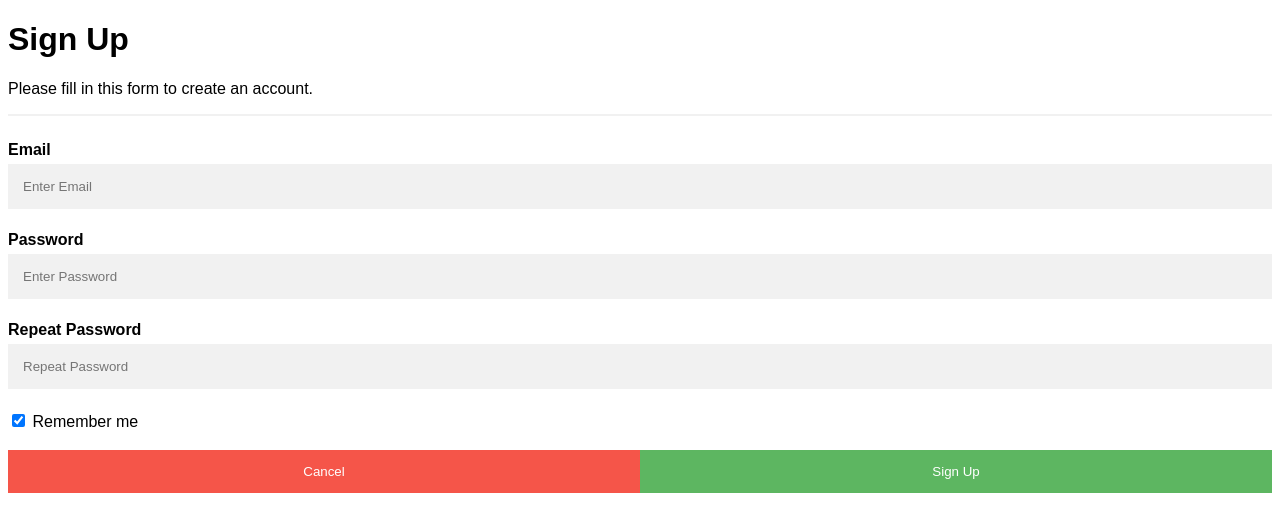
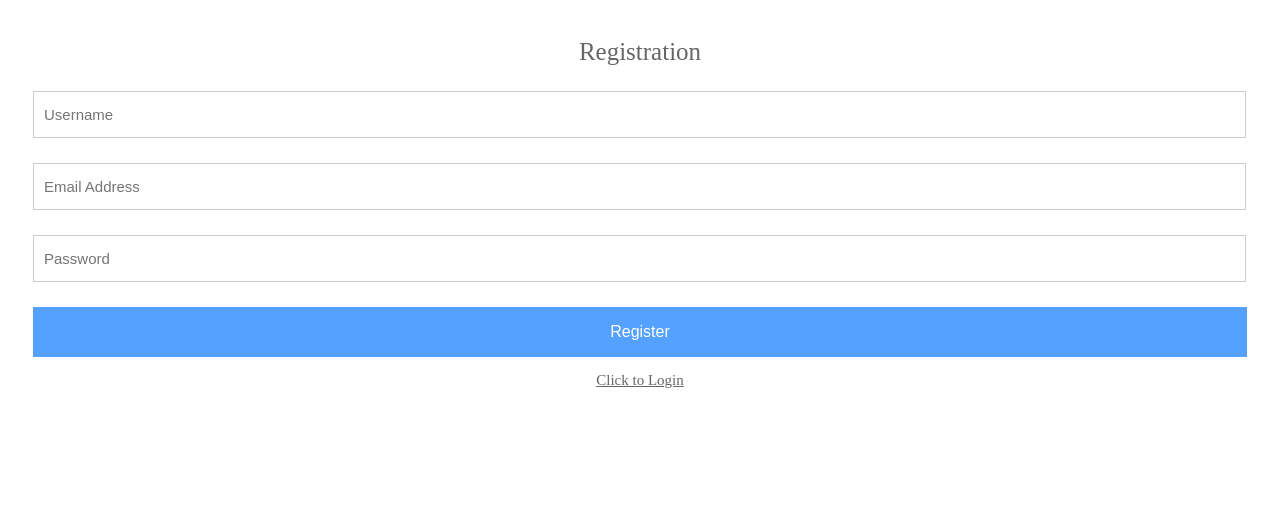
Before and after one commit to cliftongsam/review-creations, a PHP site: the page made by Sign up.php in a window 1280 px wide. Shown: the top 532 px of the page. Run offline with PHP 8.4, Linux system fonts and the light colour scheme.

Commit message:
Updates for databse and login and signup pages

```diff
--- a/Sign up.php
+++ b/Sign up.php
@@ -1,156 +1,50 @@
-
 <!DOCTYPE html>
-<html>
+<html
 <head>
-    <link rel="stylesheet" href="styles/style.css"/>
+    <meta charset="utf-8"/>
+    <title>Registration</title>
+    <link rel="stylesheet" href="style.css"/>
 </head>
-<style>
-    body {font-family: Arial, Helvetica, sans-serif;}
-    * {box-sizing: border-box;}
-
-    /* Full-width input fields */
-    input[type=text], input[type=password] {
-        width: 100%;
-        padding: 15px;
-        margin: 5px 0 22px 0;
-        display: inline-block;
-        border: none;
-        background: #f1f1f1;
+<body>
+<?php
+require('db.php');
+// When form submitted, insert values into the database.
+if (isset($_REQUEST['username'])) {
+    // removes backslashes
+    $username = stripslashes($_REQUEST['username']);
+    //escapes special characters in a string
+    $username = mysqli_real_escape_string($conn, $username);
+    $email    = stripslashes($_REQUEST['email']);
+    $email    = mysqli_real_escape_string($conn, $email);
+    $password = stripslashes($_REQUEST['password']);
+    $password = mysqli_real_escape_string($conn, $password);
+    $create_datetime = date("Y-m-d H:i:s");
+    $query    = "INSERT into `users` (username, password, email, create_datetime)
+                     VALUES ('$username', '" . md5($password) . "', '$email', '$create_datetime')";
+    $result   = mysqli_query($conn, $query);
+    if ($result) {
+        echo "<div class='form'>
+                  <h3>You are registered successfully.</h3><br/>
+                  <p class='link'>Click here to <a href='login.php'>Login</a></p>
+                  </div>";
+    } else {
+        echo "<div class='form'>
+                  <h3>Required fields are missing.</h3><br/>
+                  <p class='link'>Click here to <a href='registration.php'>registration</a> again.</p>
+                  </div>";
     }
-
-    /* Add a background color when the inputs get focus */
-    input[type=text]:focus, input[type=password]:focus {
-        background-color: #ddd;
-        outline: none;
-    }
-
-    /* Set a style for all buttons */
-    button {
-        background-color: #4CAF50;
-        color: white;
-        padding: 14px 20px;
-        margin: 8px 0;
-        border: none;
-        cursor: pointer;
-        width: 100%;
-        opacity: 0.9;
-    }
-
-    button:hover {
-        opacity:1;
-    }
-
-    /* Extra styles for the cancel button */
-    .cancelbtn {
-        padding: 14px 20px;
-        background-color: #f44336;
-    }
-
-    /* Float cancel and signup buttons and add an equal width */
-    .cancelbtn, .signupbtn {
-        float: left;
-        width: 50%;
-    }
-
-    /* Add padding to container elements */
-    .container {
-        padding: 16px;
-    }
-
-    /* The Modal (background) */
-    .modal {
-        display: none; /* Hidden by default */
-        position: fixed; /* Stay in place */
-        z-index: 1; /* Sit on top */
-        left: 0;
-        top: 0;
-        width: 100%; /* Full width */
-        height: 100%; /* Full height */
-        overflow: auto; /* Enable scroll if needed */
-        background-color: rgb(206, 197, 197);
-        padding-top: 50px;
-    }
-
-    /* Modal Content/Box */
-    .modal-content {
-        background-color: #fefefe;
-        margin: 5% auto 15% auto; /* 5% from the top, 15% from the bottom and centered */
-        border: 1px solid #888;
-        width: 80%; /* Could be more or less, depending on screen size */
-    }
-
-    /* Style the horizontal ruler */
-    hr {
-        border: 1px solid #f1f1f1;
-        margin-bottom: 25px;
-    }
-
-    /* The Close Button (x) */
-    .close {
-        position: absolute;
-        right: 35px;
-        top: 15px;
-        font-size: 40px;
-        font-weight: bold;
-        color: #f1f1f1;
-    }
-
-    .close:hover,
-    .close:focus {
-        color: #f44336;
-        cursor: pointer;
-    }
-
-    /* Clear floats */
-    .clearfix::after {
-        content: "";
-        clear: both;
-        display: table;
-    }
-
-    /* Change styles for cancel button and signup button on extra small screens */
-    @media screen and (max-width: 300px) {
-        .cancelbtn, .signupbtn {
-            width: 100%;
-        }
-    }
-</style>
-<h1>Sign Up</h1>
-<p>Please fill in this form to create an account.</p>
-<hr>
-<label for="email"><b>Email</b></label>
-<input type="text" placeholder="Enter Email" name="email" required>
-
-<label for="psw"><b>Password</b></label>
-<input type="password" placeholder="Enter Password" name="psw" required>
-
-<label for="psw-repeat"><b>Repeat Password</b></label>
-<input type="password" placeholder="Repeat Password" name="psw-repeat" required>
-
-<label>
-    <input type="checkbox" checked="checked" name="remember" style="margin-bottom:15px"> Remember me
-</label>
-
-
-
-<div class="clearfix">
-    <button type="button" onclick="document.getElementById('id01').style.display='none'" class="cancelbtn">Cancel</button>
-    <button type="submit" class="signupbtn">Sign Up</button>
-</div>
-</div>
-</form>
-</div>
-
-<script>
-    // Get the modal
-    var modal = document.getElementById('id01');
-
-    // When the user clicks anywhere outside of the modal, close it
-    window.onclick = function(event) {
-        if (event.target == modal) {
-            modal.style.display = "none";
-        }
-    }
-</script>
+} else {
+    ?>
+    <form class="form" action="" method="post">
+        <h1 class="login-title">Registration</h1>
+        <input type="text" class="login-input" name="username" placeholder="Username" required />
+        <input type="text" class="login-input" name="email" placeholder="Email Address">
+        <input type="password" class="login-input" name="password" placeholder="Password">
+        <input type="submit" name="submit" value="Register" class="login-button">
+        <p class="link"><a href="Login.php">Click to Login</a></p>
+    </form>
+    <?php
+}
+?>
 </body>
 </html>
--- /dev/null
+++ b/db.php
@@ -0,0 +1,13 @@
+<?php
+$servername = "localhost";
+$username = "root";
+$password = "mysql";
+$dbname = "review";
+
+// Create connection
+$conn= mysqli_connect("$servername", "$username", "$password", $dbname);
+
+// Check connection
+if ($conn->connect_error) {
+    die("Connection failed: " . $conn->connect_error);
+}
--- a/homepage.php
+++ b/homepage.php
@@ -29,8 +29,6 @@
 <h2> LOG IN</h2>
 
 <form action="login.php" method="post">
-    E-mail: <input type="text" name="email"><br>
-    Password: <input type="password" name="password"><br><br>
     <input type="submit"><br><br>
 </form>
 <form action="Sign up.php" method="post">
--- /dev/null
+++ b/style.css
@@ -0,0 +1,51 @@
+body {
+    background: white;
+}
+.form {
+
+    padding: 30px 25px;
+    background: white;
+}
+h1.login-title {
+    color: #666;
+    margin: 0px auto 25px;
+    font-size: 25px;
+    font-weight: 300;
+    text-align: center;
+}
+.login-input {
+    font-size: 15px;
+    border: 1px solid #ccc;
+    padding: 10px;
+    margin-bottom: 25px;
+    height: 25px;
+    width: calc(100% - 23px);
+}
+.login-input:focus {
+    border-color:#6e8095;
+    outline: none;
+}
+.login-button {
+    color: #fff;
+    background: #55a1ff;
+    border: 0;
+    outline: 0;
+    width: 100%;
+    height: 50px;
+    font-size: 16px;
+    text-align: center;
+    cursor: pointer;
+}
+.link {
+    color: #666;
+    font-size: 15px;
+    text-align: center;
+    margin-bottom: 0px;
+}
+.link a {
+    color: #666;
+}
+h3 {
+    font-weight: normal;
+    text-align: center;
+}
```
Also changed, not shown: Login.php (+44 -7 lines), auth_session.php (added, +7 -0 lines), dashboard.php (added, +21 -0 lines), logout.php (added, +8 -0 lines).
